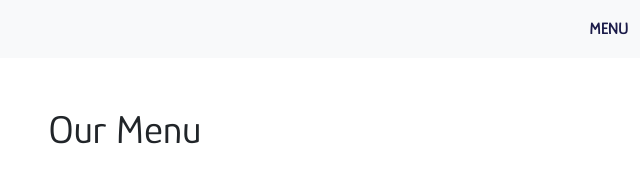
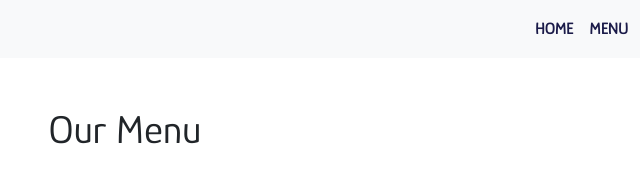
Before and after one commit to md-mh/html-css-js, a plain HTML site: page module5-solution/index.html in a window 1280 px wide. Shown: the top 183 px of the page, 515-1155 px from the left. Drawn offline with Linux system fonts and the light colour scheme.

Commit message:
module-5

```diff
--- a/module5-solution/index.html
+++ b/module5-solution/index.html
@@ -24,6 +24,9 @@
             </button>
             <div class="collapse navbar-collapse justify-content-end me-3" id="navbarSupportedContent">
                 <ul class="navbar-nav">
+
+                    <li class="nav-item"><a href="https://md-mh.github.io/html-css-js/module5-solution/index.html"
+                            class="nav-link">Home</a></li>
                     <li class="nav-item"><a href="https://md-mh.github.io/html-css-js/module5-solution/menu.html"
                             class="nav-link">Menu</a></li>
                     <li class="nav-item"><a href="https://md-mh.github.io/html-css-js/module5-solution/special.html"
```
Also changed, not shown: module5-solution/menu.html (+3 -0 lines), module5-solution/special.html (+3 -0 lines).
